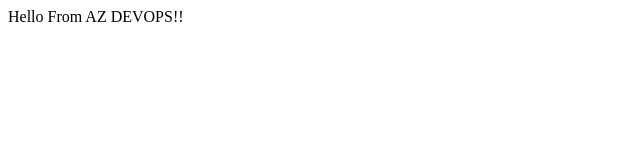
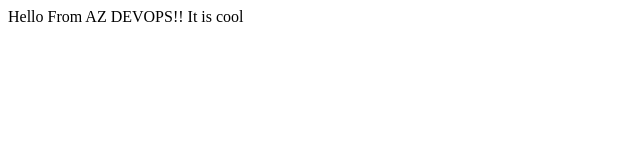
Before and after one commit to raghav1674/sample-az-devops, a plain HTML site: page index.html in a window 1280 px wide. Shown: the full height of the page, 0-640 px from the left. Drawn offline with Linux system fonts and the light colour scheme.

```diff
--- a/index.html
+++ b/index.html
@@ -1,5 +1,6 @@
 <html>
 	<body>
 		Hello From AZ DEVOPS!!
+		It is cool
 	</body>
 </html>
```
Also changed, not shown: 1 other file.
